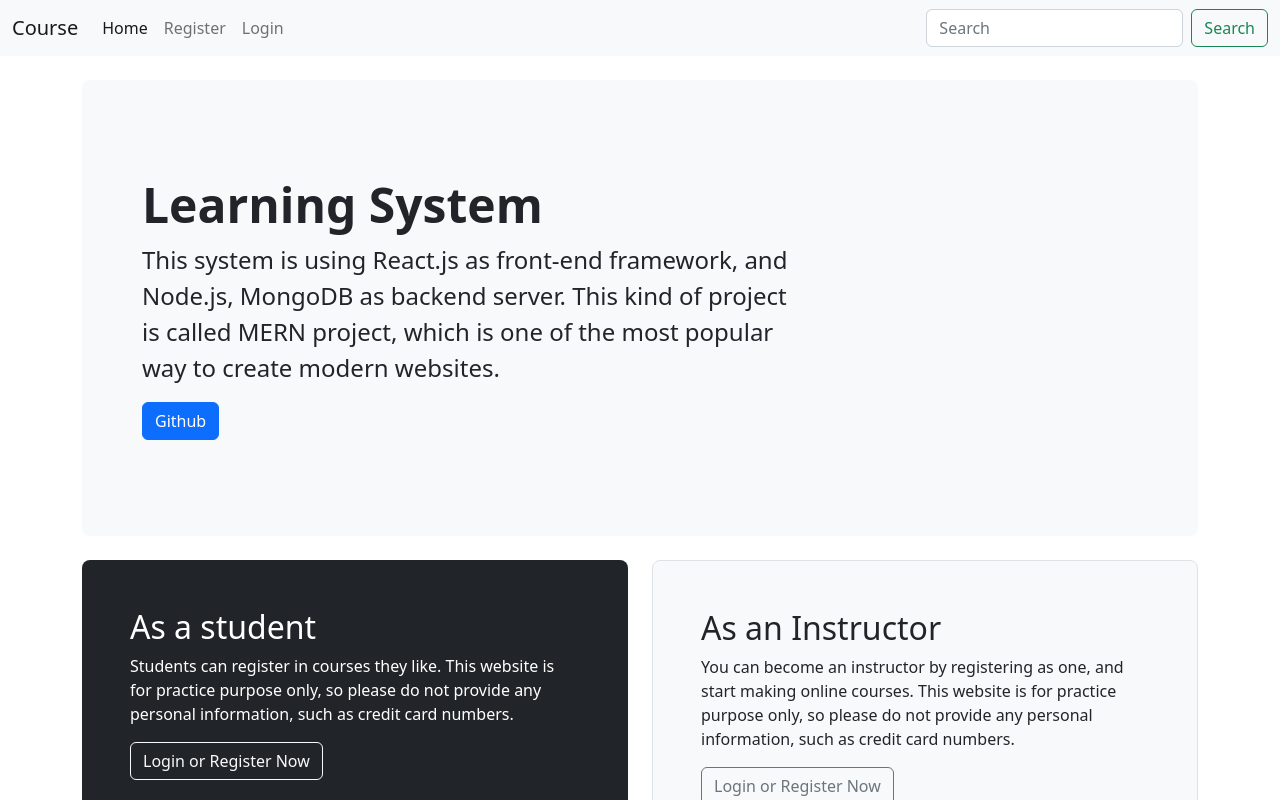
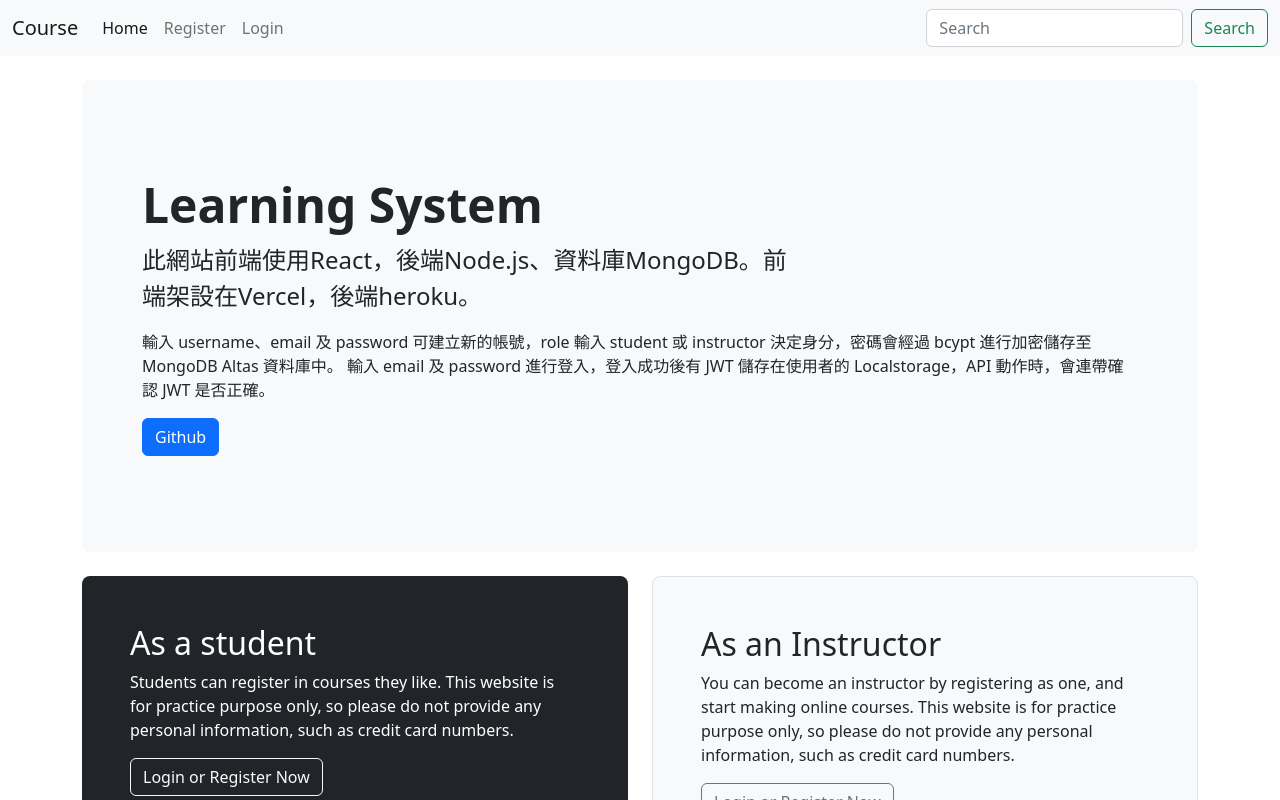
Before and after one commit to NENG0910/course-client-connect, a React (Create React App) app: page / in a window 1280 px wide. Shown: the top 800 px of the page. Built offline with nearby package versions, Linux system fonts and the light colour scheme.

Commit message:
homepage summary

```diff
--- a/src/component/Home-component.jsx
+++ b/src/component/Home-component.jsx
@@ -13,12 +13,14 @@
           <div className="container-fluid py-5">
             <h1 className="display-5 fw-bold">Learning System</h1>
             <p className="col-md-8 fs-4">
-              This system is using React.js as front-end framework, and Node.js,
-              MongoDB as backend server. This kind of project is called MERN
-              project, which is one of the most popular way to create modern
-              websites.
+              此網站前端使用React，後端Node.js、資料庫MongoDB。前端架設在Vercel，後端heroku。
             </p>
-
+            <p>
+              輸入 username、email 及 password 可建立新的帳號，role 輸入 student
+              或 instructor 決定身分，密碼會經過 bcypt 進行加密儲存至 MongoDB
+              Altas 資料庫中。 輸入 email 及 password 進行登入，登入成功後有 JWT
+              儲存在使用者的 Localstorage，API 動作時，會連帶確認 JWT 是否正確。
+            </p>
             <a
               className="btn btn-primary"
               target="_blank"
```
